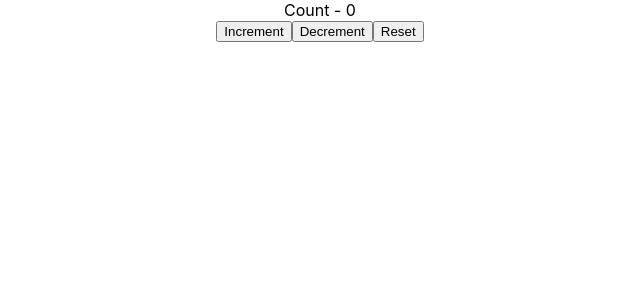
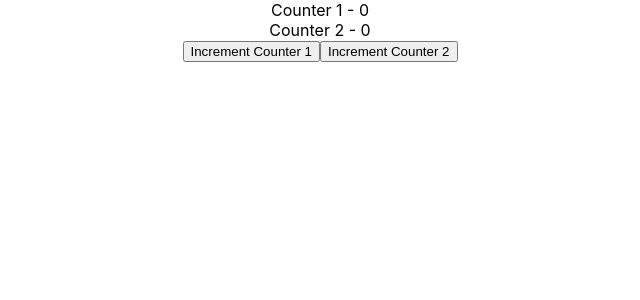
Before and after one commit to the-solo-coder/hooks, a React (Create React App) app: page / in a window 1280 px wide. Shown: the top 300 px of the page, without its empty margins (320-960 px from the left). Built offline with nearby package versions, Linux system fonts and the light colour scheme.

Commit message:
Create 2 counters using useCallback() and memo()

```diff
--- a/src/App.js
+++ b/src/App.js
@@ -1,4 +1,3 @@
-import logo from "./logo.svg";
 import "./App.css";
 import "./components/CounterOne";
 import CounterOne from "./components/CounterOne";
--- /dev/null
+++ b/src/components/Button.js
@@ -0,0 +1,12 @@
+import React, { memo } from 'react';
+
+const Button = (props) => {
+    console.log('Rendering Button - ', props.children);
+    return (
+        <button onClick={props.clickHandler}>
+            {props.children}
+        </button>
+    )
+}
+
+export default memo(Button)
--- a/src/components/CounterOne.js
+++ b/src/components/CounterOne.js
@@ -1,17 +1,30 @@
-import React, { useState } from 'react';
+import React, { useState, useCallback } from "react";
+
+import Button from "./Button";
 
 const initialState = 0;
 
 const CounterOne = () => {
-    const [count, setCount] = useState(initialState);
-    return (
-        <div>
-            <div>Count - {count}</div>
-            <button onClick={() => setCount(count + 1)}>Increment</button>
-            <button onClick={() => setCount(count - 1)}>Decrement</button>
-            <button onClick={() => setCount(initialState)}>Reset</button>
-        </div>
-    )
-}
+
+  const [count1, setCount1] = useState(initialState);
+  const [count2, setCount2] = useState(initialState);
+
+  const Add1 = useCallback(() => {
+    setCount1(count1 + 1);
+  }, [count1]);
+
+  const Add2 = useCallback(() => {
+    setCount2(count2 + 1);
+  }, [count2]);
+
+  return (
+    <div>
+      <div>Counter 1 - {count1}</div>
+      <div>Counter 2 - {count2}</div>
+      <Button clickHandler={Add1}>Increment Counter 1</Button>
+      <Button clickHandler={Add2}>Increment Counter 2</Button>
+    </div>
+  );
+};
 
 export default CounterOne;
```
